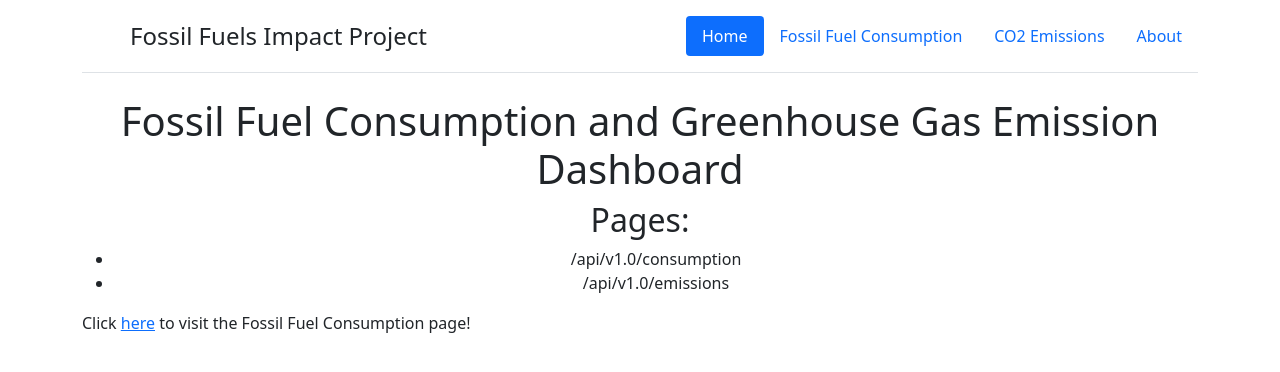
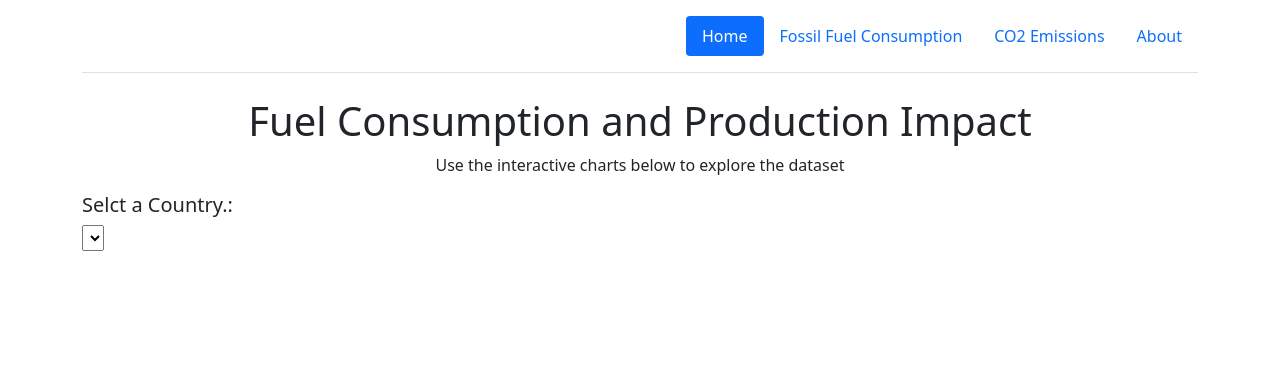
Before and after one commit to randallwvr90/fossil-fuels-and-greenhouse-gas, a Flask app: page / in a window 1280 px wide. Shown: the top 372 px of the page. Run offline with Flask 2, Linux system fonts and the light colour scheme; data that the repository does not hold is empty; some libraries are stand-ins or nearby versions.

Commit message:
Added code to populate the country drop down

```diff
--- a/FinalDataFiles/TableCreationScript.sql
+++ b/FinalDataFiles/TableCreationScript.sql
@@ -7,6 +7,8 @@ REGION VARCHAR(20)
 CREATE TABLE IF NOT EXISTS FUEL_CONSUMPTION(
 COUNTRY_ID INT,
 COUNTRY VARCHAR(25),
+YEAR SMALLINT,
+YEAR_GROUPING VARCHAR,
 FUEL_TYPE VARCHAR(20),
 CONSUMPTION_VALUE DOUBLE PRECISION
 );
@@ -14,6 +16,8 @@ CONSUMPTION_VALUE DOUBLE PRECISION
 CREATE TABLE IF NOT EXISTS FUEL_PRODUCTION(
 COUNTRY_ID INT,
 COUNTRY VARCHAR(25),
+YEAR SMALLINT,
+YEAR_GROUPING VARCHAR,
 FUEL_TYPE VARCHAR(20),
 PRODUCTION_VALUE DOUBLE PRECISION
 );
@@ -21,5 +25,7 @@ PRODUCTION_VALUE DOUBLE PRECISION
 CREATE TABLE IF NOT EXISTS GDP(
 COUNTRY_ID INT,
 COUNTRY VARCHAR(25),
+YEAR_GROUPING VARCHAR,
+YEAR SMALLINT,
 GDP_VALUE DOUBLE PRECISION
 );
--- a/app.py
+++ b/app.py
@@ -1,11 +1,15 @@
 # flask imports
-from flask import Flask, render_template
-
+from flask import Flask, render_template,jsonify
+import psycopg2
+import os
 
 # -------------------------------------------------------------------- #
 #                               Flask
 # -------------------------------------------------------------------- #
+# setting up template directory
+#ASSETS_DIR = os.path.join(os.path.dirname(os.path.abspath(__file__)), '../static/app')
 
+##app = Flask(__name__, template_folder=ASSETS_DIR, static_folder=ASSETS_DIR)
 app = Flask(__name__)
 
 # -------------------------------------------------------------------- #
@@ -15,6 +19,8 @@ app = Flask(__name__)
 
 @app.route('/')
 def index():
+    #Connect to the database to get the list of countries
+
     heading: str = '''
     Fossil Fuel Consumption and
     Greenhouse Gas Emission Dashboard
@@ -30,6 +36,29 @@ def index():
         content_1_title=content_1_title, content_1_location=content_1_location,
         content_2_title=content_2_title, content_2_location=content_2_location
     )
+
+@app.route("/api/v1.0/countries")
+def get_countries():
+    """Return the justice league data as json"""
+    conn = open_connection()
+
+    print("Hello")
+
+    cursor  = conn.cursor()
+    cursor.execute("""Select country from country_master""")
+    results = cursor.fetchall()
+    print(results)
+    cursor.close()
+
+    close_connection(conn)
+    return jsonify(results)
+
+def open_connection():
+    conn = psycopg2.connect(host="localhost", port = 5432, database="fossil", user="postgres", password="ganesha123")
+    return conn
+
+def close_connection(conn):
+    conn.close()
 
 
 # -------------------------------------------------------------------- #
--- /dev/null
+++ b/static/app.js
@@ -0,0 +1,10 @@
+console.log("I am here....?")
+
+d3.json("http://127.0.0.1:5000/api/v1.0/countries").then((countries) => {
+
+    console.log(countries)
+
+    countries.forEach((country) => {
+        d3.select("#selDataset").append("option").text(country);
+    });
+});
--- a/templates/index.html
+++ b/templates/index.html
@@ -15,7 +15,7 @@
             <header class="d-flex flex-wrap justify-content-center py-3 mb-4 border-bottom">
               <a href="/" class="d-flex align-items-center mb-3 mb-md-0 me-md-auto text-dark text-decoration-none">
                 <svg class="bi me-2" width="40" height="32"><use xlink:href="#bootstrap"></use></svg>
-                <span class="fs-4">Fossil Fuels Impact Project</span>
+                <!--<span class="fs-4">Fossil Fuels Impact Project</span>-->
               </a>
 
               <ul class="nav nav-pills">
@@ -27,23 +27,59 @@
             </header>
         </div>
         <div class="container">
-
+    <!--
             <div class="jumbotron text-center">
 
-                <!-- Add some information -->
+
                 <h1>{{ heading }}</h1>
                 <h2>{{ heading2 }}</h2>
                 <ul>
-                    <li>{{ content_1_location }}</li> <!-- BUG bullets are way too far to the right -->
+                    <li>{{ content_1_location }}</li>
                     <li>{{ content_2_location }}</li>
                 </ul>
 
             </div>
 
-            <!-- Add link to bonus -->
+
             <p> Click <a href={{content_1_location}}>here</a> to visit the {{content_1_title}} page!</p>
 
         </div>
+
+    -->
+
+    <div class="row">
+        <div class="col-md-12 jumbotron text-center">
+          <h1>Fuel Consumption and Production Impact</h1>
+          <p>Use the interactive charts below to explore the dataset</p>
+        </div>
+      </div>
+      <div class="row">
+        <div class="col-md-2">
+          <div class="well">
+            <h5>Selct a Country.:</h5>
+            <select id="selDataset" onchange="optionChanged(this.value)"></select>
+          </div>
+
+        </div>
+        <div class="col-md-5">
+          <div id="bar"></div>
+        </div>
+        <div class="col-md-5">
+          <div id="gauge"></div>
+        </div>
+      </div>
+      <div class="row">
+        <div class="col-md-12">
+          <div id="bubble"></div>
+        </div>
+      </div>
+
+
+    <!-- <script src="https://d3js.org/d3.v5.min.js"></script> -->
+    <script src="https://cdnjs.cloudflare.com/ajax/libs/d3/5.5.0/d3.js"></script>
+    <script src="https://cdn.plot.ly/plotly-latest.min.js"></script>
+    <script src="{{url_for('static', filename='app.js')}}"></script>
+
     </body>
 
 </html>
```
